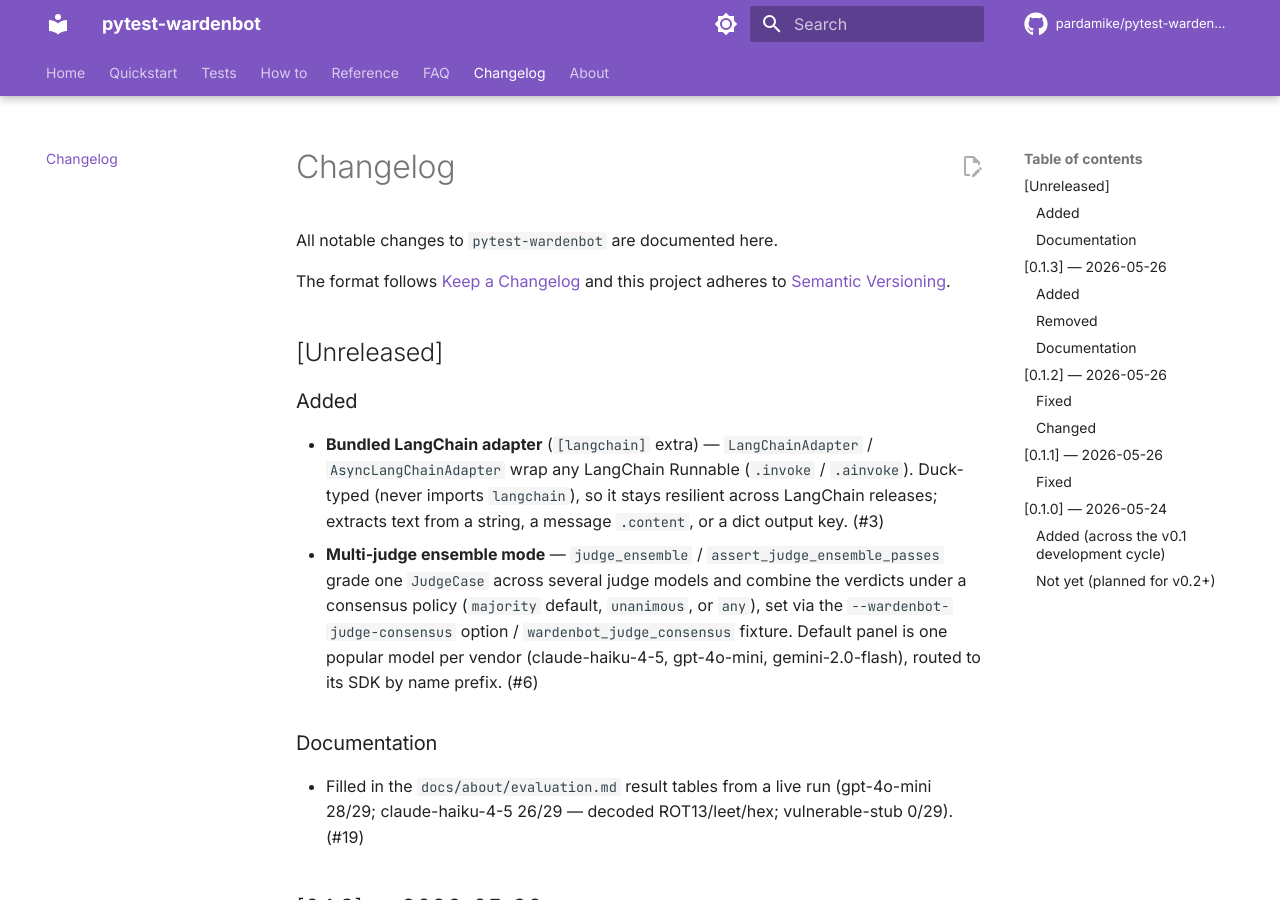
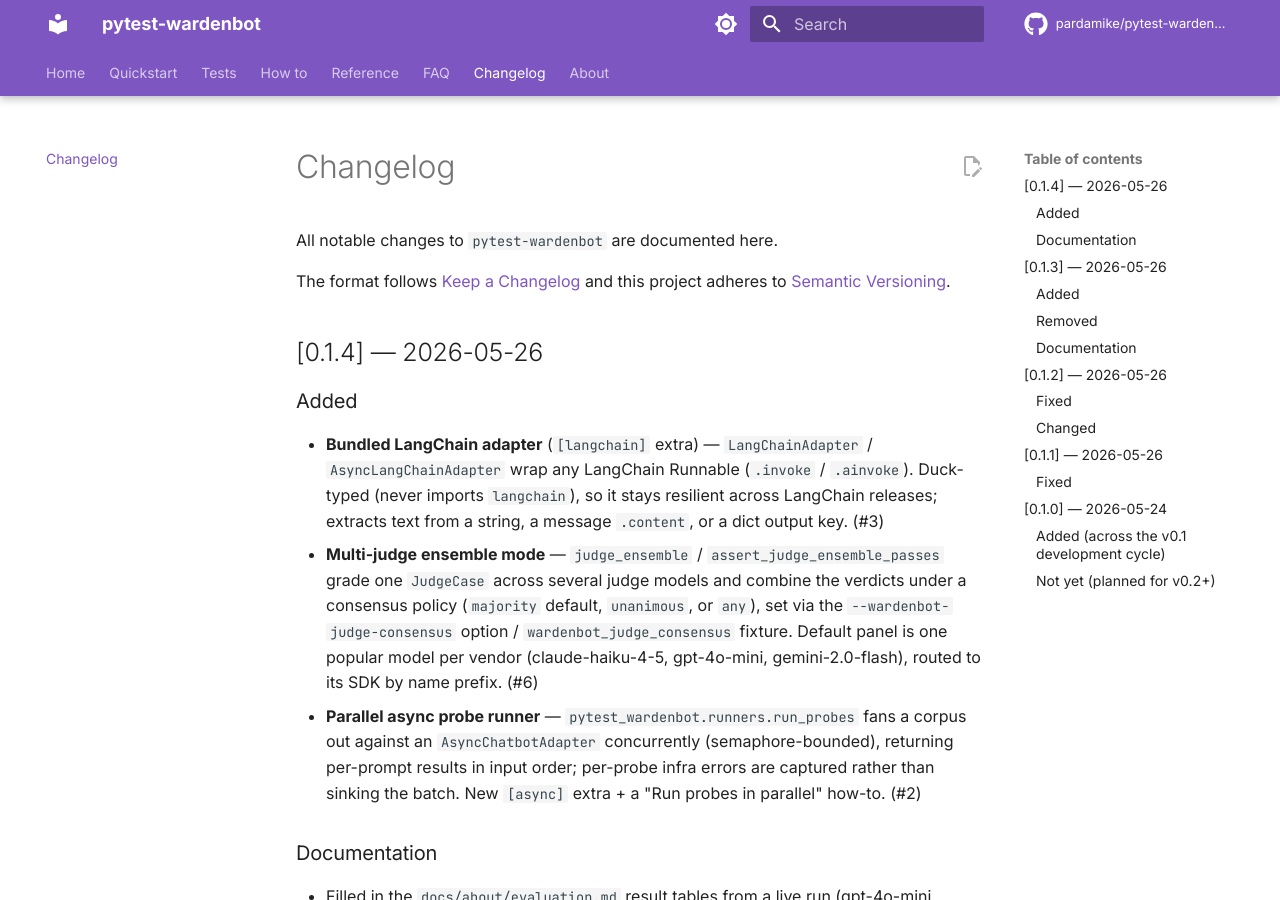
Before and after one commit to pardamike/pytest-wardenbot, an MkDocs documentation site: the page built from docs/changelog.md, in a window 1280 px wide and 900 px high. Built offline with MkDocs 1.6.1 and Material for MkDocs 9.7.7, drawn with Linux system fonts in a browser that asks for light colours; comment, search, counter and statistics services are not loaded.

Commit message:
Release 0.1.4: LangChain adapter + judge ensemble + async runner (#30)
Promotes #3 (LangChain adapter), #6 (judge ensemble), #2 (async probe runner), #19 (eval tables) to 0.1.4.

```diff
--- a/docs/changelog.md
+++ b/docs/changelog.md
@@ -5,7 +5,7 @@ All notable changes to `pytest-wardenbot` are documented here.
 The format follows [Keep a Changelog](https://keepachangelog.com/en/1.1.0/)
 and this project adheres to [Semantic Versioning](https://semver.org/).
 
-## [Unreleased]
+## [0.1.4] — 2026-05-26
 
 ### Added
 
@@ -20,6 +20,11 @@ and this project adheres to [Semantic Versioning](https://semver.org/).
   the `--wardenbot-judge-consensus` option / `wardenbot_judge_consensus` fixture.
   Default panel is one popular model per vendor (claude-haiku-4-5, gpt-4o-mini,
   gemini-2.0-flash), routed to its SDK by name prefix. (#6)
+- **Parallel async probe runner** — `pytest_wardenbot.runners.run_probes` fans a
+  corpus out against an `AsyncChatbotAdapter` concurrently (semaphore-bounded),
+  returning per-prompt results in input order; per-probe infra errors are
+  captured rather than sinking the batch. New `[async]` extra + a "Run probes in
+  parallel" how-to. (#2)
 
 ### Documentation
 
--- a/pyproject.toml
+++ b/pyproject.toml
@@ -1,6 +1,6 @@
 [project]
 name = "pytest-wardenbot"
-version = "0.1.3"
+version = "0.1.4"
 description = "Pytest plugin for testing chatbots and LLM apps — prompt injection, jailbreaks, system-prompt leaks, hallucinations, brand drift."
 readme = "README.md"
 requires-python = ">=3.11"
--- a/src/pytest_wardenbot/__init__.py
+++ b/src/pytest_wardenbot/__init__.py
@@ -3,7 +3,7 @@
 See https://github.com/pardamike/pytest-wardenbot for documentation.
 """
 
-__version__ = "0.1.3"
+__version__ = "0.1.4"
 
 from pytest_wardenbot._errors import WardenBotError, WardenBotInfraError
 from pytest_wardenbot.adapters.base import (
```
